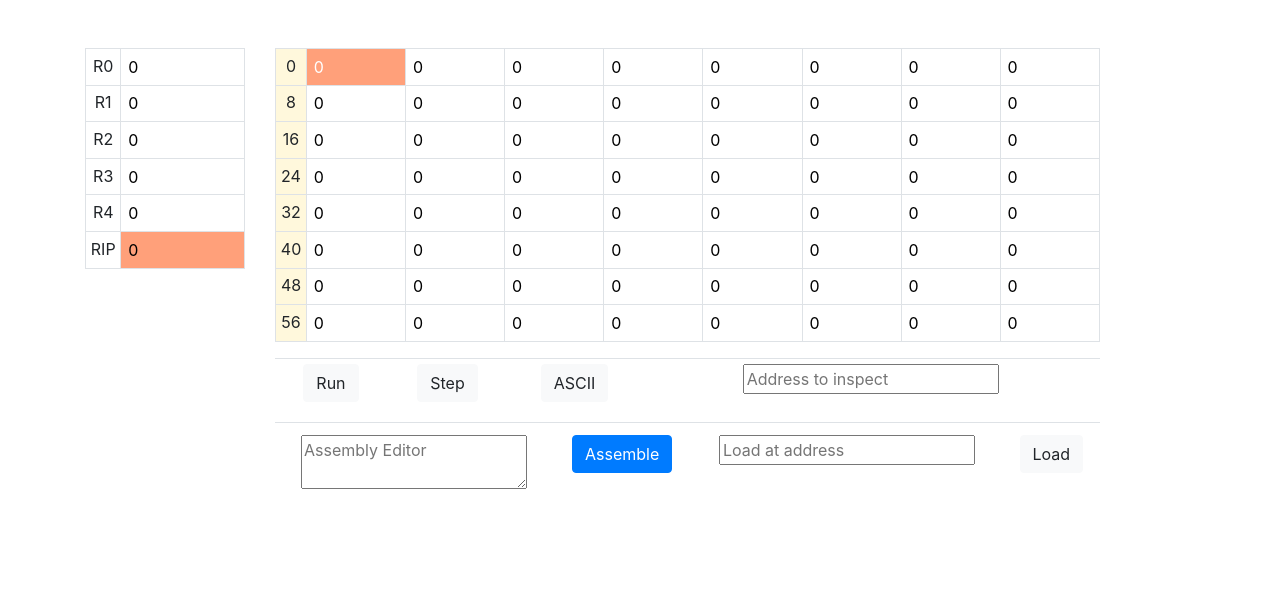
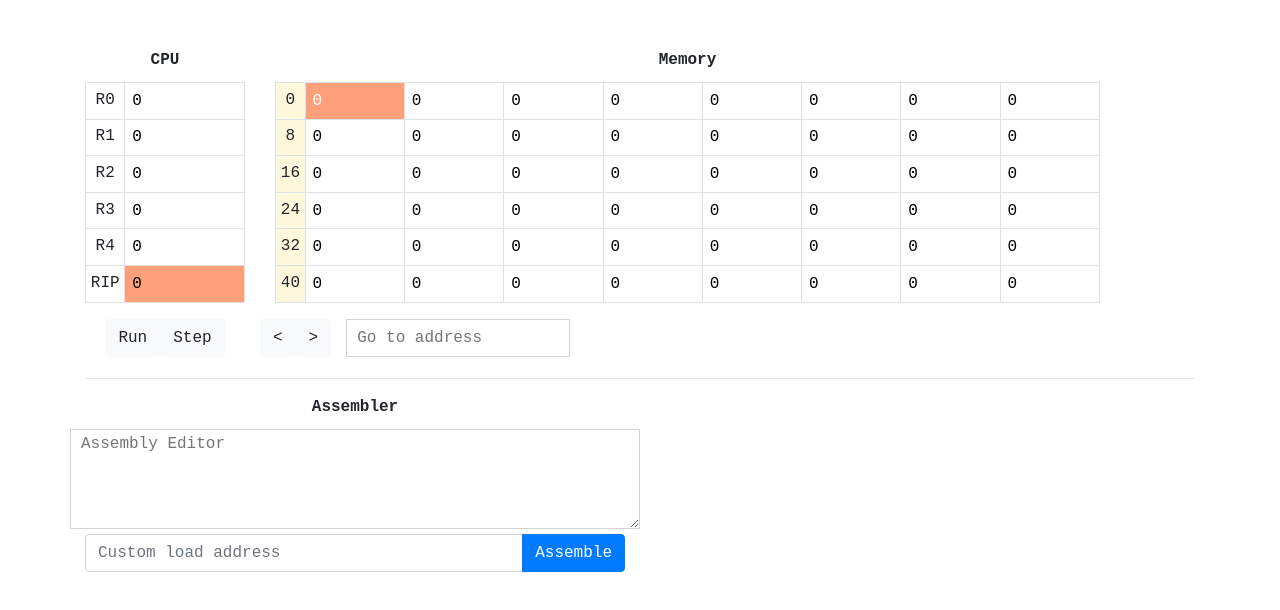
Before and after one commit to neeilan/cute, a React (Create React App) app: page / in a window 1280 px wide. Shown: the top 610 px of the page. Built offline with nearby package versions, Linux system fonts and the light colour scheme.

Commit message:
[frontend] Make things pretty

```diff
--- a/src/App.css
+++ b/src/App.css
@@ -1,3 +1,7 @@
+.monospaced {
+  font-family: monospace !important;
+}
+
 .App {
   text-align: center;
 }
--- a/src/App.js
+++ b/src/App.js
@@ -1,5 +1,6 @@
 import 'bootstrap/dist/css/bootstrap.min.css';
 import MachineStateView from './MachineStateView';
+import './App.css';
 
 function App() {
   return (
--- a/src/MachineStateView.js
+++ b/src/MachineStateView.js
@@ -4,6 +4,8 @@ import Container from 'react-bootstrap/Container'
 import Row from 'react-bootstrap/Row'
 import Col from 'react-bootstrap/Col'
 import Button from 'react-bootstrap/Button'
+import InputGroup from 'react-bootstrap/InputGroup'
+import FormControl from 'react-bootstrap/FormControl'
 
 import CuteMachine from './cute'
 const Assemble = require('./assembler');
@@ -21,9 +23,9 @@ const STYLES = {
 class MachineStateView extends React.Component {
     constructor(props) {
         super(props);
-        const memory = new Array(128).fill(0);
+        const memory = new Array(1024).fill(0);
         this.machine = new CuteMachine(memory, alert);
-        this.numAddrsToDisplay = 64;
+        this.numAddrsToDisplay = 48;
         this.numBytesPerRow = 8;
         this.state = {
             memory: memory,
@@ -31,7 +33,7 @@ class MachineStateView extends React.Component {
             registers: this.machine.registers,
             source: '',
             asmArea: '',
-            loadAddr : 0,
+            loadAddr: 0,
         };
 
     }
@@ -52,7 +54,7 @@ class MachineStateView extends React.Component {
 
     setLoadAddr(val) {
         val = parseInt(val);
-        if (isNaN(val) || val >= this.machine.memory.length ) { val = 0; }
+        if (isNaN(val) || val >= this.machine.memory.length) { val = 0; }
         this.setState({ loadAddr: val });
     }
 
@@ -79,11 +81,25 @@ class MachineStateView extends React.Component {
 
     assemble() {
         try {
-        Assemble(this.machine, this.state.asmArea, this.state.loadAddr);
+            Assemble(this.machine, this.state.asmArea, this.state.loadAddr);
         } catch (e) {
             alert(e);
         }
         this.setState({ registers: this.machine.registers, memory: this.machine.memory });
+    }
+
+    memPrev() {
+        let newAddr = this.state.memDisplayStartAddr - this.numAddrsToDisplay;
+        if (newAddr < 0) newAddr = 0;
+        this.setState({ memDisplayStartAddr: newAddr });
+
+    }
+
+    memNext() {
+        const newAddr = this.state.memDisplayStartAddr + this.numAddrsToDisplay;
+        if (newAddr >= this.machine.memory.length) return;
+        this.setState({ memDisplayStartAddr: newAddr });
+
     }
 
     render() {
@@ -116,10 +132,11 @@ class MachineStateView extends React.Component {
             );
         });
 
-        return <div>
+        return <div class="monospaced">
             <Container>
                 <Row style={{ textAlign: "center" }}>
                     <Col md={2}>
+                        <Row><Col style={{ marginBottom: '10px' }}><b>CPU</b></Col></Row>
                         <Table bordered responsive size="sm">
                             <tbody>
                                 {this.state.registers.map((value, i) => {
@@ -135,41 +152,57 @@ class MachineStateView extends React.Component {
                                 })}
                             </tbody>
                         </Table>
+                        <Row>
+                            <Col>
+                                <Button variant="light" onClick={() => this.run()}>Run</Button>
+                                <Button variant="light" onClick={() => this.step()}>Step</Button>
+                            </Col>
+                        </Row>
                     </Col>
                     <Col md={9}>
+                        <Row><Col style={{ marginBottom: '10px' }}><b>Memory</b></Col></Row>
                         <Table bordered responsive size="sm">
                             <tbody>
                                 {memTable}
                             </tbody>
                         </Table>
-                        <Table responsive size="sm">
-                            <tbody>
-                                <tr>
-                                    <td><Button variant="light" onClick={() => this.run()}>Run</Button></td>
-                                    <td><Button variant="light" onClick={() => this.step()}>Step</Button></td>
-                                    <td><Button variant="light">ASCII</Button></td>
-                                    <td><input type="text" onChange={(e) => this.inspectAddr(e.target.value)} placeholder="Address to inspect" /></td>
-                                </tr>
-                            </tbody>
-                        </Table>
-                        <Table responsive>
-                            <tbody>
-                                <tr>
-                                    <td sm={9}>
-                                        <textarea placeholder="Assembly Editor"
-                                            value={this.state.asmArea}
-                                            onChange={e => this.asmAreaEdit(e.target.value)} />
-                                    </td>
-                                    <td sm={3}><Button onClick={() => this.assemble()}>Assemble</Button></td>
-                                    <td sm={3}><input type="text" placeholder="Load at address" onChange={(e) => this.setLoadAddr(e.target.value)} /></td>
-                                    <td><Button variant="light">Load</Button></td>
-                                </tr>
-                            </tbody>
-                        </Table>
+                        <Row style={{ marginBottom: '5px' }}>
+                            <Button variant="light" onClick={() => this.memPrev()}> {'<'} </Button>
+                            <Button variant="light" onClick={() => this.memNext()}> {'>'} </Button>
+                            <input type="text" style={{ border: 'solid 1px lightgray', marginLeft: '15px', paddingLeft: '10px' }} onChange={(e) => this.inspectAddr(e.target.value)} placeholder="Go to address" />
+                        </Row>
                     </Col>
                 </Row>
+
+                                <hr/>
+
+                <Row style={{ textAlign: "center", marginTop: '10px' }}>
+                        <Col sm={6}>
+                        <Row><Col style={{ marginBottom: '10px' }}><b>Assembler</b></Col></Row>
+                            <Row>
+                                <textarea placeholder="Assembly Editor"
+                                    style={{ width: '100%', height: '100%', minHeight: '100px', paddingLeft: '10px', borderColor: 'lightgray' }}
+                                    value={this.state.asmArea}
+                                    onChange={e => this.asmAreaEdit(e.target.value)} />
+                            </Row>
+                            <Row>
+                                <Col sm={12}>
+                                    <InputGroup style={{marginTop: '5px'}}>
+                                        <FormControl
+                                            onChange={(e) => this.setLoadAddr(e.target.value)}
+                                            placeholder="Custom load address"
+                                        />
+                                        <InputGroup.Append>
+                                            <Button onClick={() => this.assemble()}>Assemble</Button>
+                                        </InputGroup.Append>
+                                    </InputGroup>
+                                </Col>
+                            </Row>
+                        </Col>
+                </Row>
+
             </Container>
-        </div>
+        </div >
     };
 
 };
```
